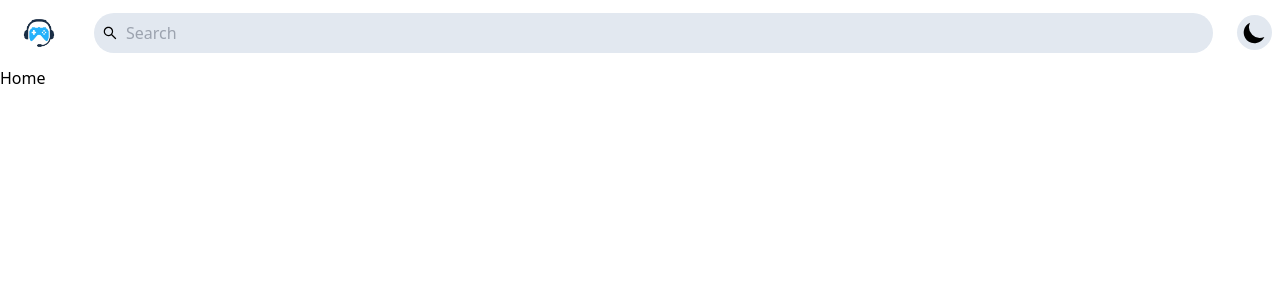
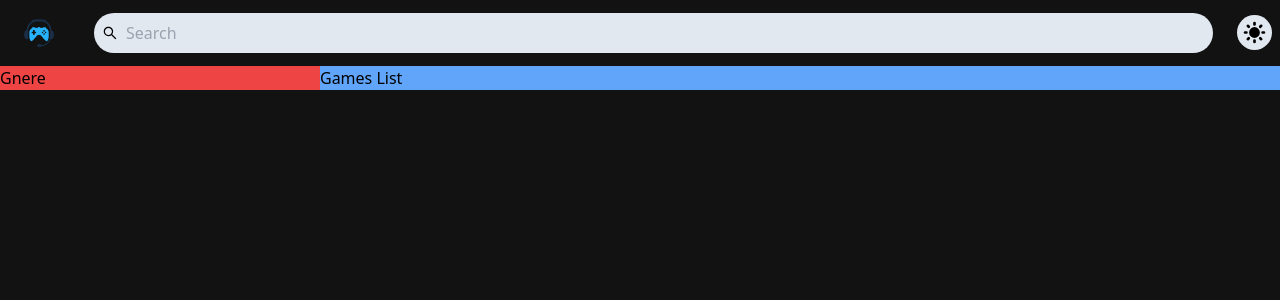
Before and after one commit to shahbazyyan/Games-React-App, a React (Vite) app: page / in a window 1280 px wide. Shown: the top 300 px of the page. Built offline with nearby package versions, Linux system fonts and the light colour scheme.

Commit message:
Stored the theme in local storage and styles responsive layouts

```diff
--- a/src/components/Header.jsx
+++ b/src/components/Header.jsx
@@ -5,11 +5,11 @@ import { HiMoon, HiSun } from "react-icons/hi";
 import ThemeContext from "../context/ThemeContext";
 
 function Header() {
-  const {theme, setTheme} = useContext(ThemeContext);
+  const { theme, setTheme } = useContext(ThemeContext);
 
   useEffect(() => {
-   console.log(theme);
-  }, [])
+   setTheme(localStorage.getItem("theme") ? localStorage.getItem("theme") : "dark");
+  }, [theme]);
 
   return (
     <>
@@ -27,11 +27,18 @@ function Header() {
           {theme === "light" ? (
             <HiMoon
               className="text-[35px] bg-slate-200 text-black p-1 rounded-full cursor-pointer"
-              onClick={() => setTheme("dark")}
+              onClick={() => {
+                setTheme("dark");
+                localStorage.setItem("theme", "dark");
+              }}
             />
           ) : (
-            <HiSun className="text-[35px] bg-slate-200 text-black p-1 rounded-full cursor-pointer"
-            onClick={() => setTheme("light")}
+            <HiSun
+              className="text-[35px] bg-slate-200 text-black p-1 rounded-full cursor-pointer"
+              onClick={() => {
+                setTheme("light");
+                localStorage.setItem("theme", "light");
+              }}
             />
           )}
         </div>
--- a/src/pages/Home.jsx
+++ b/src/pages/Home.jsx
@@ -1,9 +1,14 @@
-import React from 'react'
+import React from "react";
 
 function Home() {
   return (
-    <div>Home</div>
-  )
+    <>
+      <section className="grid grid-cols-4">
+        <div className="bg-red-500 h-full hidden md:block">Gnere</div>
+        <div className="col-span-4 md:col-span-3 bg-blue-400">Games List</div>
+      </section>
+    </>
+  );
 }
 
-export default Home
+export default Home;
```
